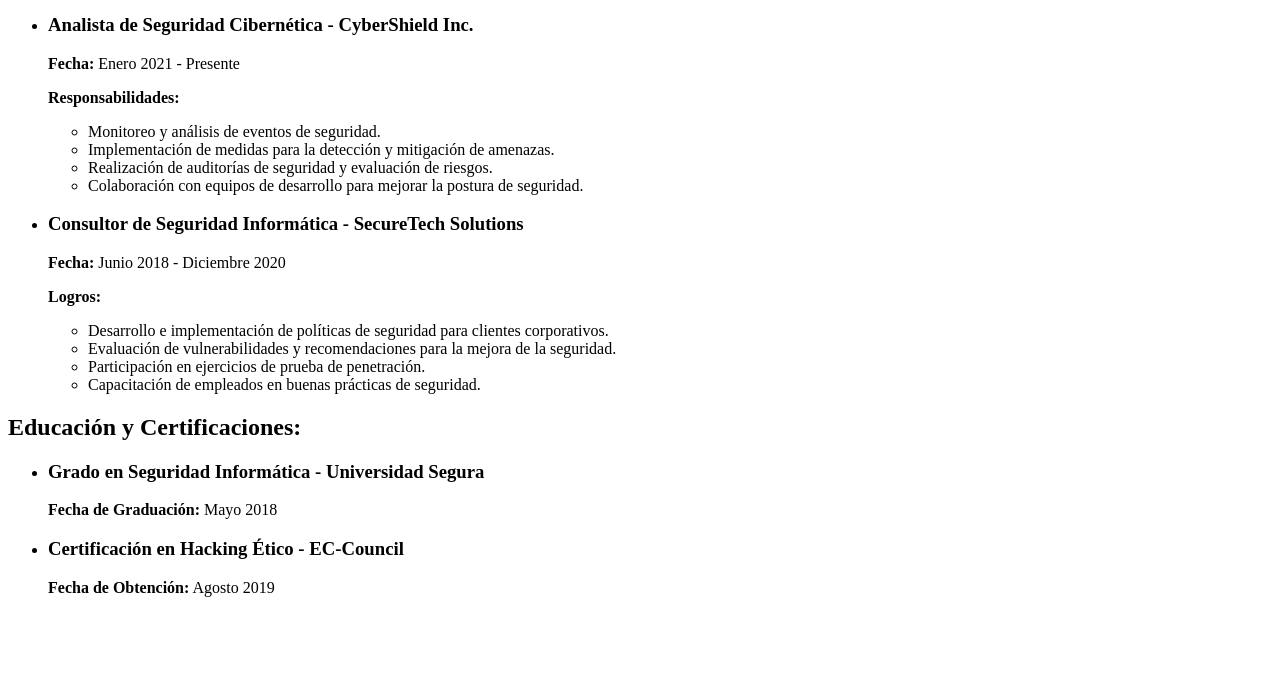
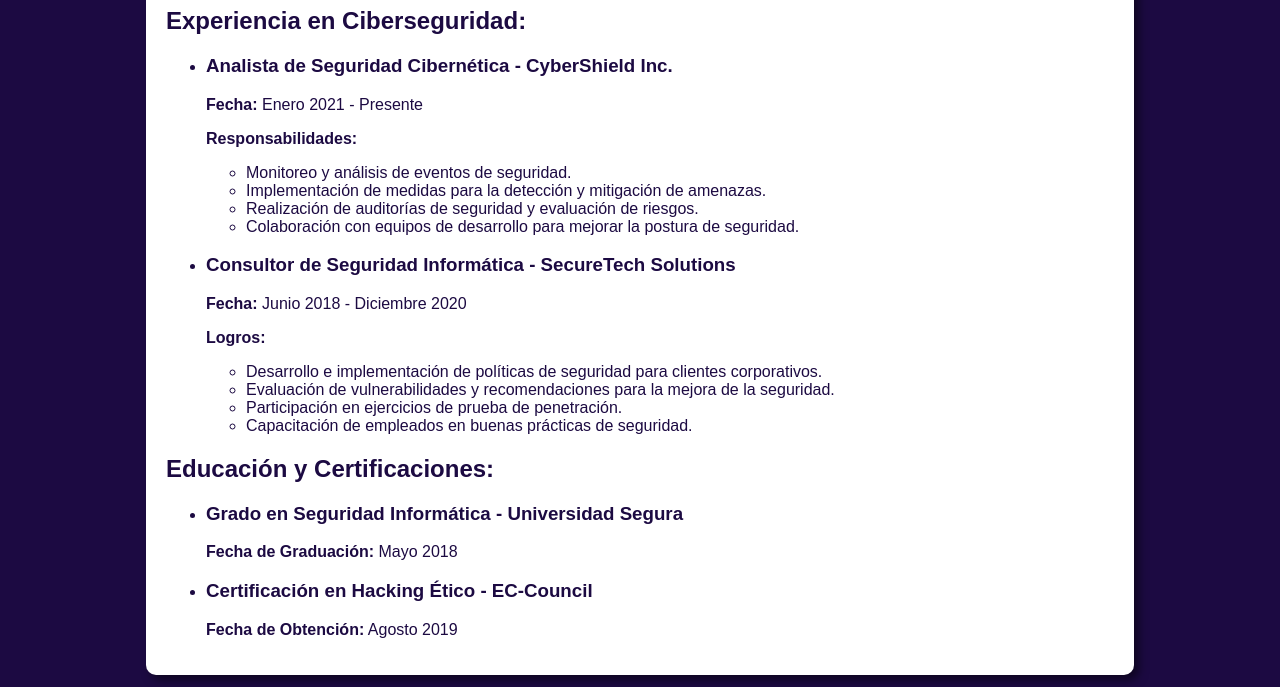
Before and after one commit to WADEPAR621/WADEPAR621.github.io, a plain HTML site: page Experiencia.html in a window 1280 px wide. Shown: the part 113-800 px from the top of the page. Drawn offline with Linux system fonts and the light colour scheme.

Commit message:
Agregacion de estilos y un poco mas de informacion en los archivos de Experiencia.html y ExperienciaStyle.css

```diff
--- a/Experiencia.html
+++ b/Experiencia.html
@@ -4,10 +4,12 @@
 <head>
     <meta charset="UTF-8">
     <meta name="viewport" content="width=device-width, initial-scale=1.0">
+    <link rel="stylesheet" type="text/css" href="./Experienciastyle.css">
     <title>Experiencia</title>
 </head>
 
 <body>
+    <div class="container">
         <h1>Mi Portafolio de Ciberseguridad</h1>
 
         <h2>Experiencia en Ciberseguridad:</h2>
@@ -49,6 +51,7 @@
                 <p><strong>Fecha de Obtención:</strong> Agosto 2019</p>
             </li>
         </ul>
+    </div>
 </body>
 
 </html>
--- a/Experienciastyle.css
+++ b/Experienciastyle.css
@@ -0,0 +1,17 @@
+body {
+    font-family: Arial, sans-serif;
+    display: flex;
+    align-items: center;
+    justify-content: center;
+    background-color: rgb(28, 10, 66);
+  }
+  .container {
+    margin-top: 12px;
+    width: 75%;
+    padding-left: 3%;
+    background-color: #ffffff;
+    border-radius: 10px;
+    box-shadow: 5px 5px 10px rgba(0, 0, 0, 0.5);
+    color: rgb(28, 10, 66);
+    padding: 20px;
+  }
```
Lines whose indentation alone changed are shown as unchanged.
